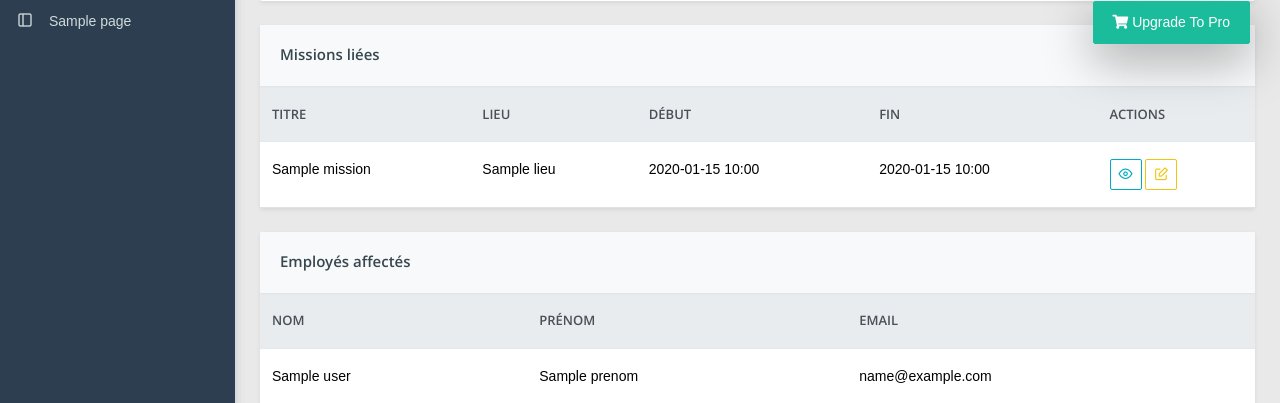
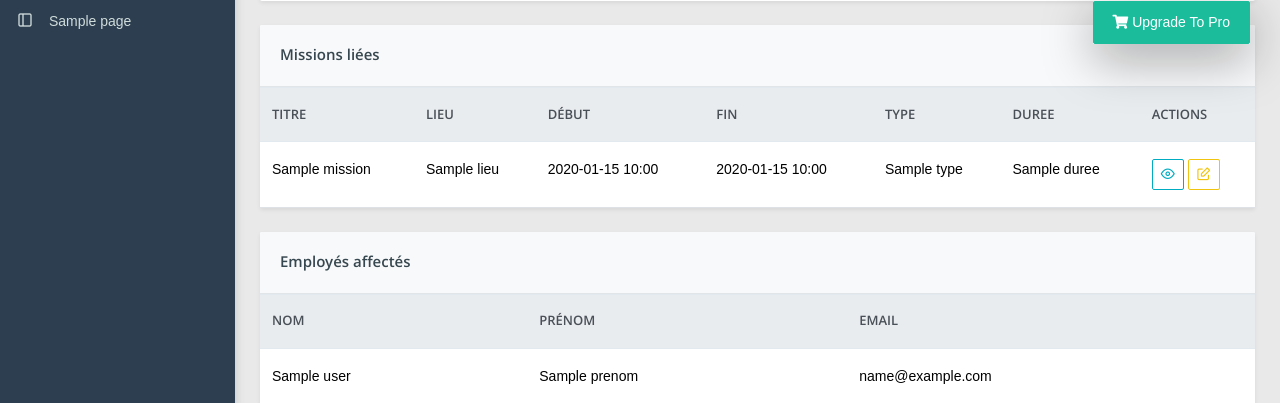
Before and after one commit to yosser-rafrafi/TripEaseWeb, a Symfony app: template templates/back/manager/voyage/show.html.twig in a window 1280 px wide. Shown: the part 706-1109 px from the top of the page. Run offline with Twig, Linux system fonts and the light colour scheme; the template is opened without the code that fills it: most values are stand-ins (such as "Sample title", 1, 10 or a date in 2020); some libraries are stand-ins or nearby versions; some web fonts are replaced.

Commit message:
duree et type (FA)

```diff
--- a/templates/back/manager/voyage/show.html.twig
+++ b/templates/back/manager/voyage/show.html.twig
@@ -88,6 +88,8 @@
                             <th>Lieu</th>
                             <th>Début</th>
                             <th>Fin</th>
+                            <th>Type</th>
+                            <th>Duree</th>
                             <th>Actions</th>
                         </tr>
                     </thead>
@@ -98,6 +100,8 @@
                                 <td>{{ mission.lieu }}</td>
                                 <td>{{ mission.dateDebut ? mission.dateDebut|date('Y-m-d H:i') : '-' }}</td>
                                 <td>{{ mission.dateFin ? mission.dateFin|date('Y-m-d H:i') : '-' }}</td>
+                                <td>{{ mission.type }}</td>
+                                <td>{{ mission.duree }}</td>
                                 <td>
                                     <a href="{{ path('app_mission_show', {'id': mission.id}) }}" class="btn btn-sm btn-outline-info">
                                         <i class="feather icon-eye"></i>
```
